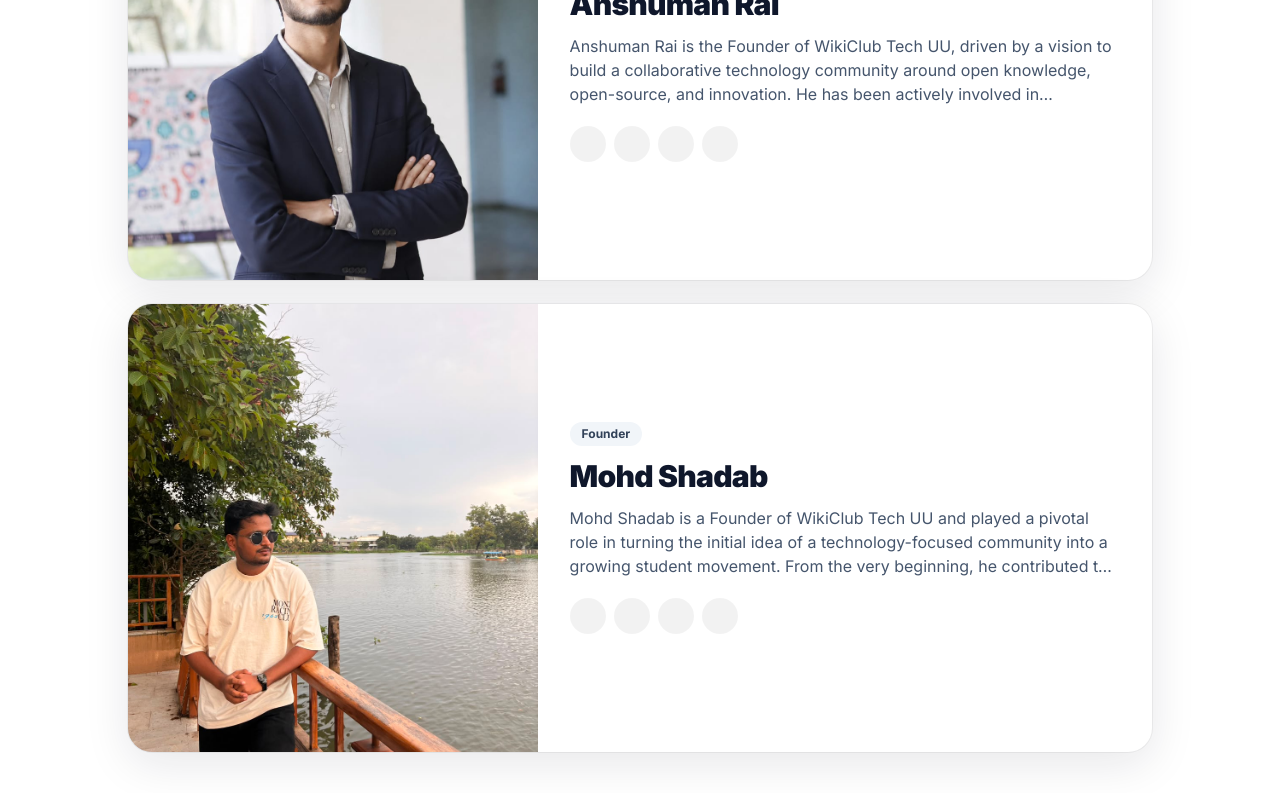
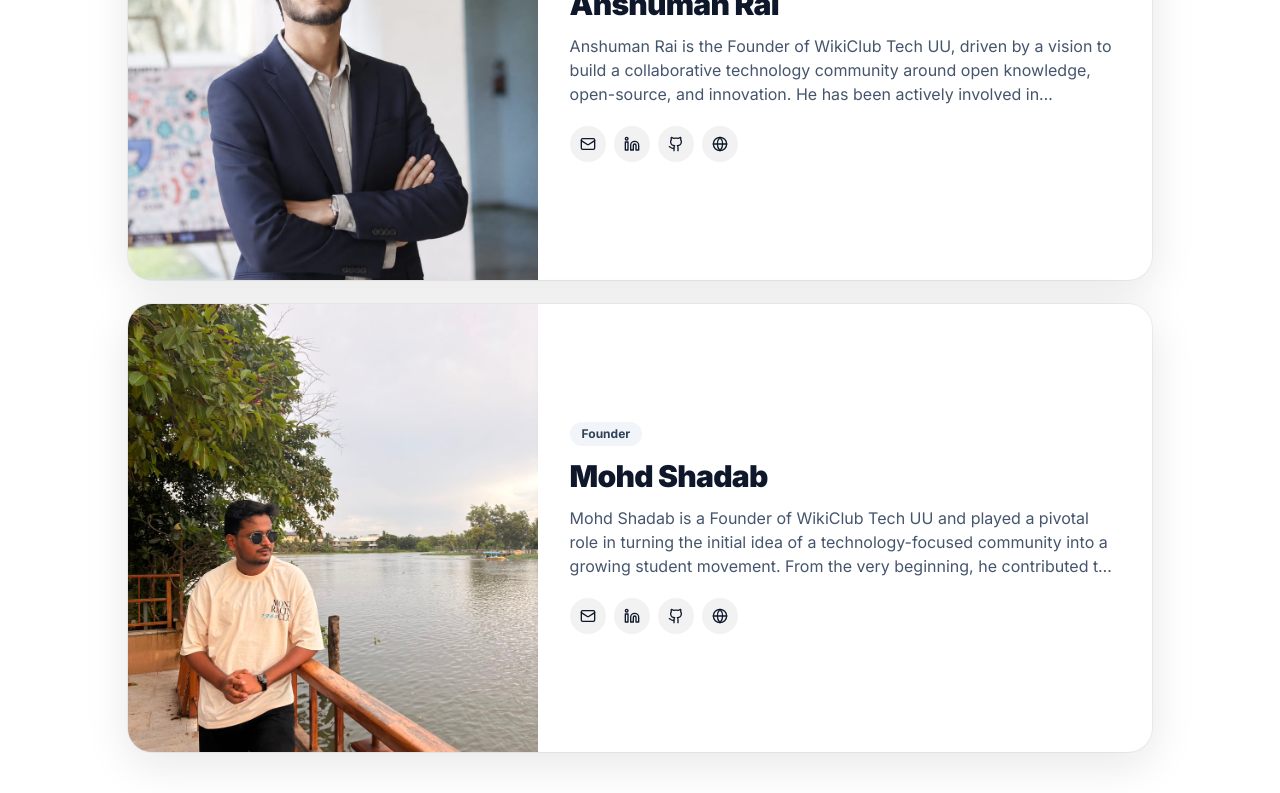
Before and after one commit to mishraji0519/wikiclubtech-nitin, a Next.js app in the folder WikiClub-Tech-UU-main/WikiClub-Tech-UU-main/: page /wikiclubtech-nitin/teams in a window 1280 px wide. Shown: the part 960-1753 px from the top of the page. Built offline with nearby package versions, Linux system fonts and the light colour scheme.

Commit message:
Fix social link icons visibility across team cards

```diff
--- a/WikiClub-Tech-UU-main/WikiClub-Tech-UU-main/src/components/team/TeamMemberCard.tsx
+++ b/WikiClub-Tech-UU-main/WikiClub-Tech-UU-main/src/components/team/TeamMemberCard.tsx
@@ -43,9 +43,11 @@ const SocialLink: React.FC<SocialLinkProps> = ({ href, icon: Icon, label }) => (
     rel='noopener noreferrer'
     aria-label={label}
     whileHover={{ scale: 1.12, y: -2 }}
-    className='flex h-9 w-9 items-center justify-center rounded-full bg-black/5 transition-colors hover:bg-black/10'
+    className='flex h-9 w-9 items-center justify-center rounded-full bg-black/5 text-slate-900 transition-colors hover:bg-black/10'
     onClick={(e) => e.stopPropagation()}
-  />
+  >
+    <Icon className='h-4 w-4 text-slate-900' strokeWidth={2} aria-hidden='true' />
+  </motion.a>
 );
 
 const TeamMemberCard = ({
```
